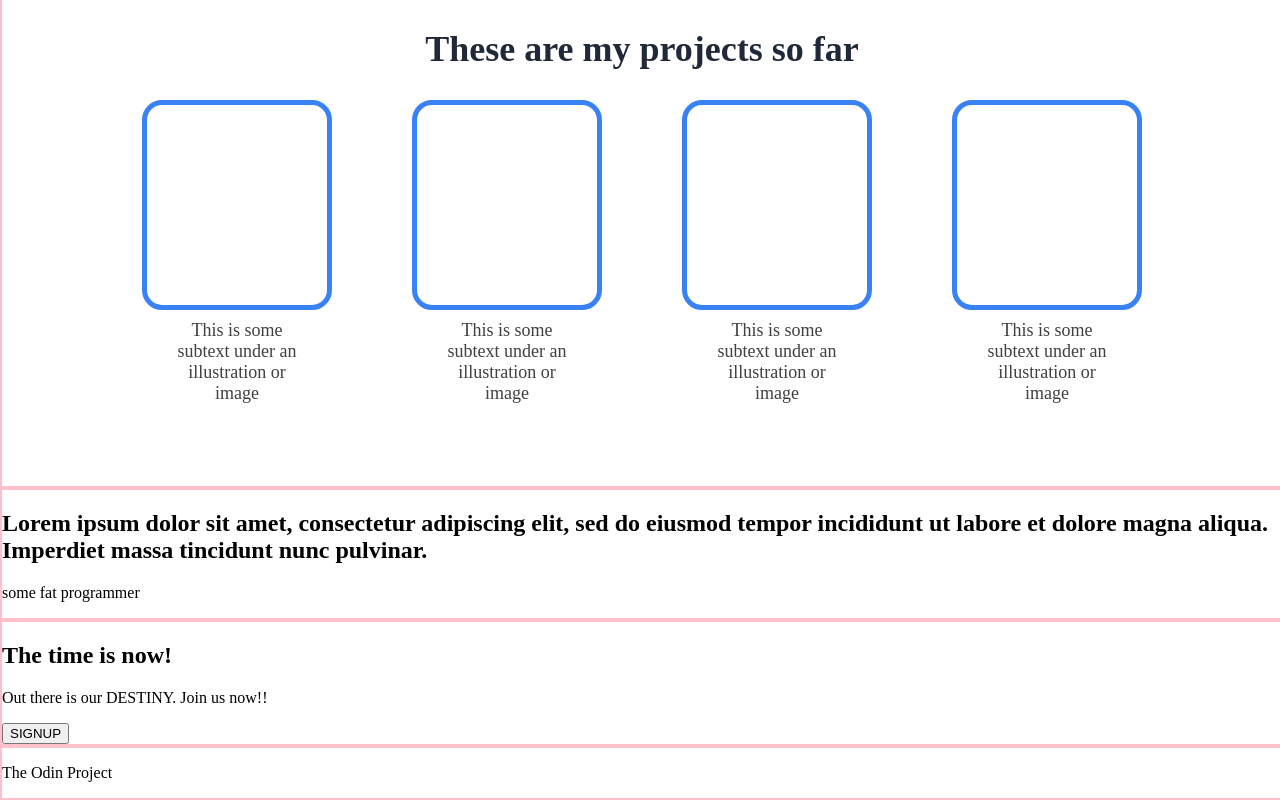
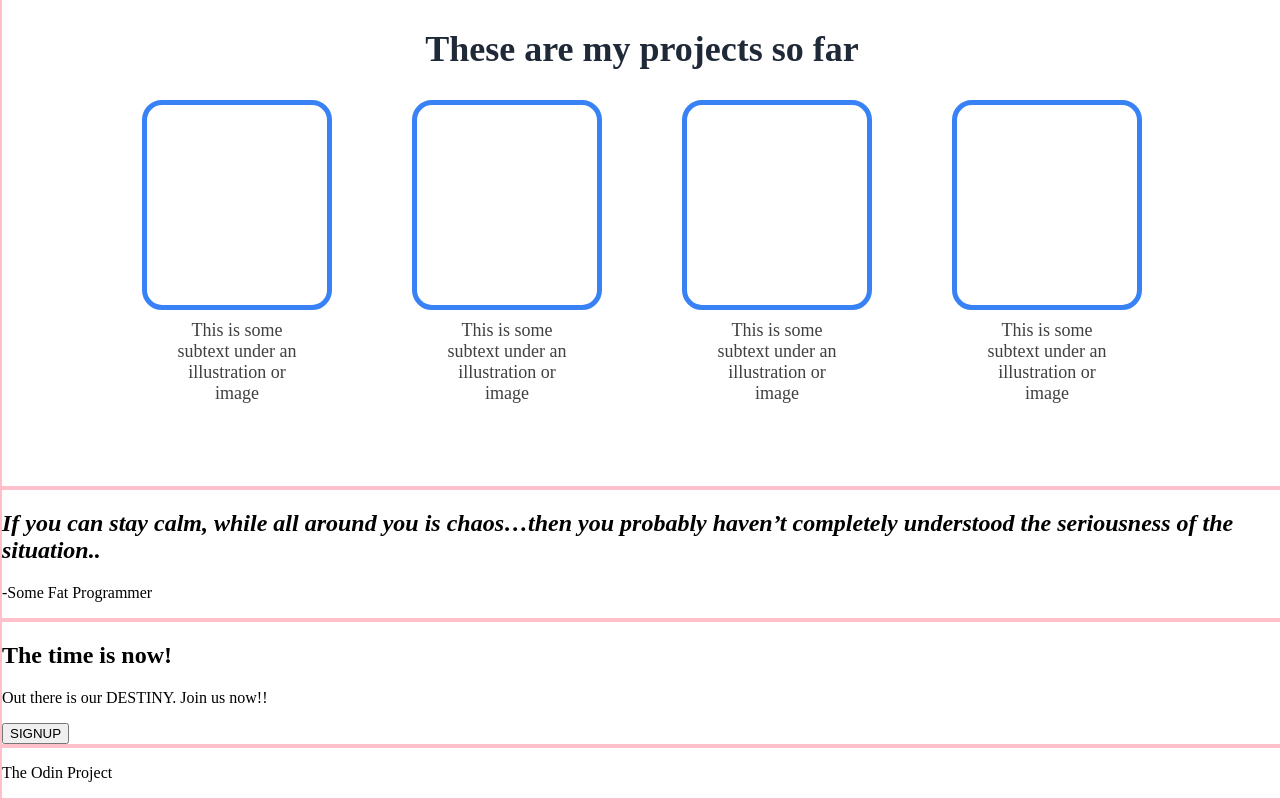
Before and after one commit to AbnerAlexson/Portfolio_page, a plain HTML site: page Index.html in a window 1280 px wide. Shown: the part 804-1604 px from the top of the page. Drawn offline with Linux system fonts and the light colour scheme.

Commit message:
added emphasis to the qoute in quote section
this is to emphasize the qoute

```diff
--- a/Index.html
+++ b/Index.html
@@ -49,8 +49,8 @@
 
         <section class="quote section">
             <div>
-                <h1>Lorem ipsum dolor sit amet, consectetur adipiscing elit, sed do eiusmod tempor incididunt ut labore et dolore magna aliqua. Imperdiet massa tincidunt nunc pulvinar.</h1>
-                <p>some fat programmer</p>
+                <h1><em>If you can stay calm, while all around you is chaos…then you probably haven’t completely understood the seriousness of the situation..</em></h1>
+                <p>-Some Fat Programmer</p>
             </div>
         </section>
 
```
